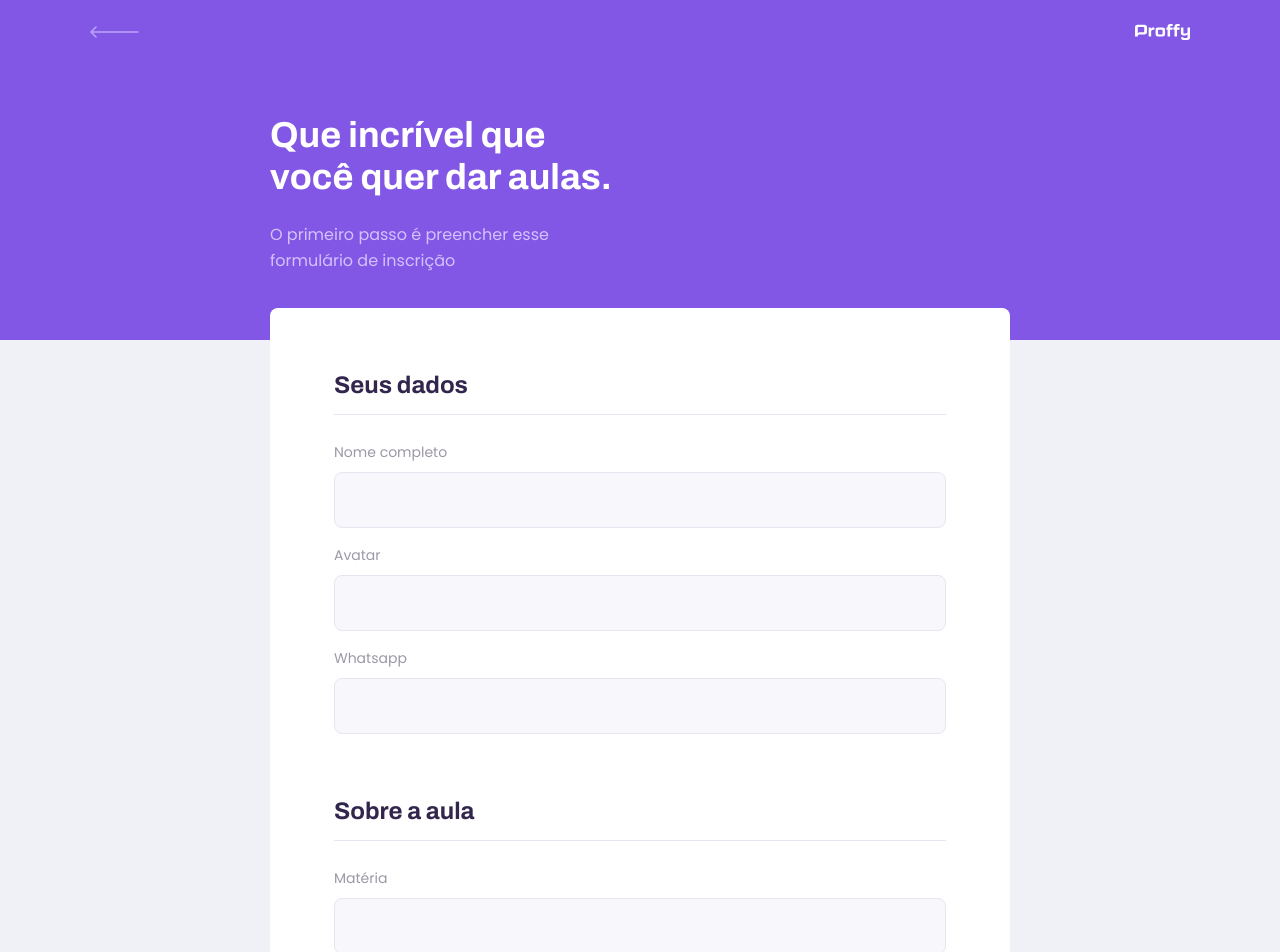
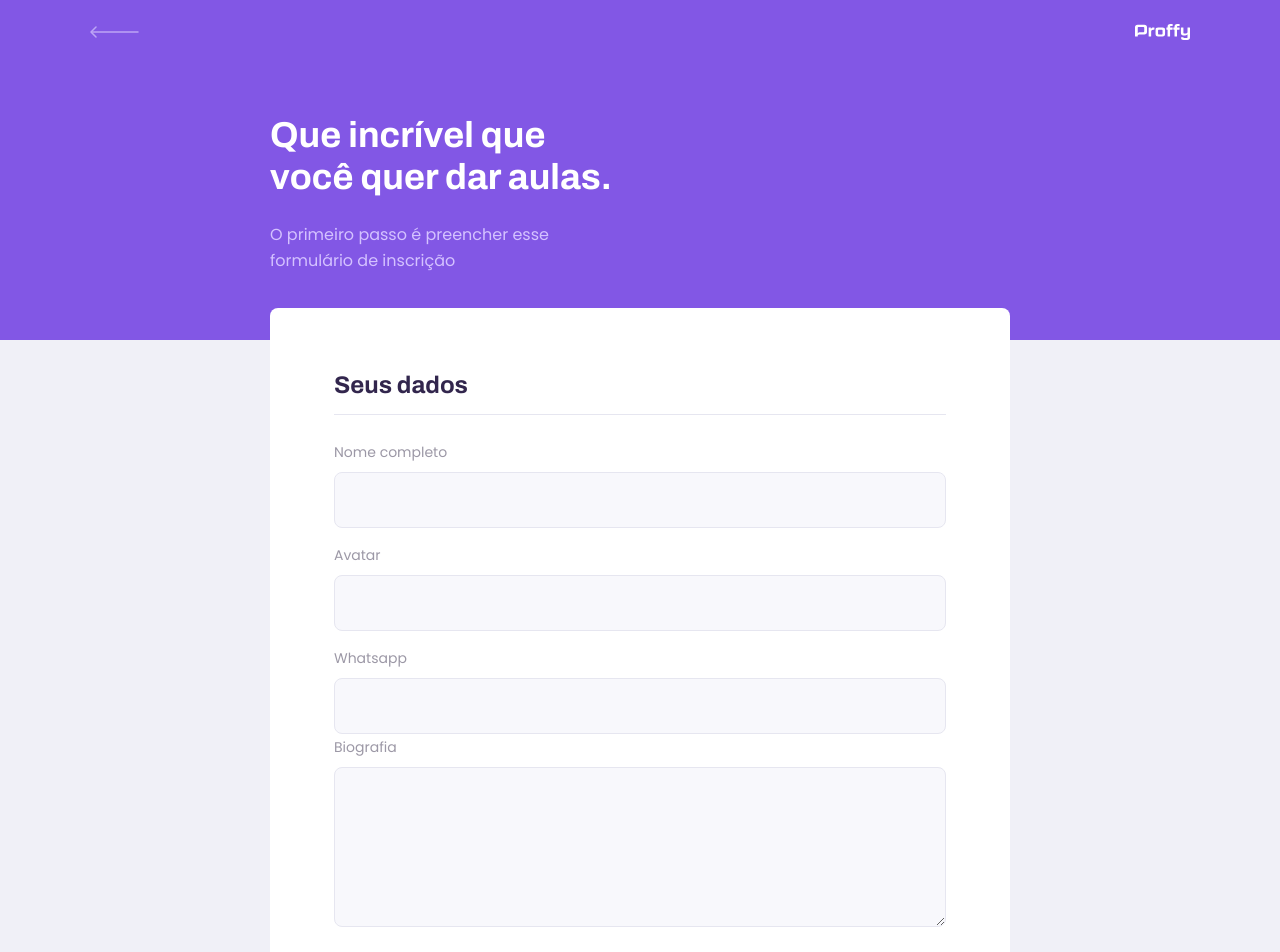
Before and after one commit to pleonardodp12/NLW2-projeto-proffy, a React (Create React App) app in the folder web/: page /give-classes in a window 1280 px wide. Shown: the top 952 px of the page. Built offline with nearby package versions, Linux system fonts and the light colour scheme.

Commit message:
text area

```diff
--- /dev/null
+++ b/web/src/components/TextArea/index.tsx
@@ -0,0 +1,19 @@
+import React, { TextareaHTMLAttributes } from 'react';
+
+import './styles.css';
+
+interface TextareaProps extends TextareaHTMLAttributes<HTMLTextAreaElement> {
+  name: string;
+  label: string;
+}
+
+const Textarea: React.FC<TextareaProps> = ({ label, name, ...rest }) => {
+  return (
+    <div className="textarea-block">
+      <label htmlFor={name}>{label}</label>
+      <textarea id={name} {...rest} />
+    </div>
+  );
+}
+
+export default Textarea;
--- /dev/null
+++ b/web/src/components/TextArea/styles.css
@@ -0,0 +1,36 @@
+.textarea-block {
+  position: relative;
+}
+
+.textarea-block + .textarea-block {
+  margin-top: 1.4rem;
+}
+
+.textarea-block label {
+  font-size: 1.4rem;
+}
+
+.textarea-block textarea {
+  width: 100%;
+  height: 16rem;
+  min-width: 8rem;
+  margin-top: 0.8rem;
+  border-radius: 0.8rem;
+  background: var(--color-input-background);
+  border: 1px solid var(--color-line-in-white);
+  outline: 0;
+  resize: vertical;
+  padding: 1.2rem 1.6rem;
+  font: 1.6rem Archivo;
+}
+
+.textarea-block:focus-within:after {
+  width: calc(100% - 3.2rem);
+  height: 2px;
+  content: '';
+  background: var(--color-primary-light);
+  position: absolute;
+  left: 1.6rem;
+  right: 1.6rem;
+  bottom: 7px;
+}
--- a/web/src/pages/TeacherForm/index.tsx
+++ b/web/src/pages/TeacherForm/index.tsx
@@ -4,6 +4,7 @@
 
 import warningIcon from '../../assets/images/icons/warning.svg';
 import './styles.css';
+import Textarea from '../../components/TextArea';
 
 function TeacherForm() {
   return (
@@ -16,16 +17,17 @@
       <main>
         <fieldset>
           <legend>Seus dados</legend>
-          < Input name="name" label="Nome completo"/>
-          < Input name="avatar" label="Avatar"/>
-          < Input name="whatsapp" label="Whatsapp"/>
+          <Input name="name" label="Nome completo"/>
+          <Input name="avatar" label="Avatar"/>
+          <Input name="whatsapp" label="Whatsapp"/>
+          <Textarea name="bio" label="Biografia" />
         </fieldset>
 
         <fieldset>
           <legend>Sobre a aula</legend>
-          < Input name="subject" label="Matéria"/>
-          < Input name="cost" label="Custo da sua hora por aula"/>
-          < Input name="whatsapp" label="Whatsapp"/>
+          <Input name="subject" label="Matéria"/>
+          <Input name="cost" label="Custo da sua hora por aula"/>
+          <Input name="whatsapp" label="Whatsapp"/>
         </fieldset>
 
         <footer>
--- a/web/src/pages/TeacherForm/styles.css
+++ b/web/src/pages/TeacherForm/styles.css
@@ -36,6 +36,10 @@
   width: 100%;
   padding-bottom: 1.6rem;
   border-bottom: 1px solid var(--color-line-in-white);
+}
+
+#page-teacher-from main fieldset .input-block+ .textareablock {
+  margin-top: 2.4rem;
 }
 
 #page-teacher-form main label {
```
